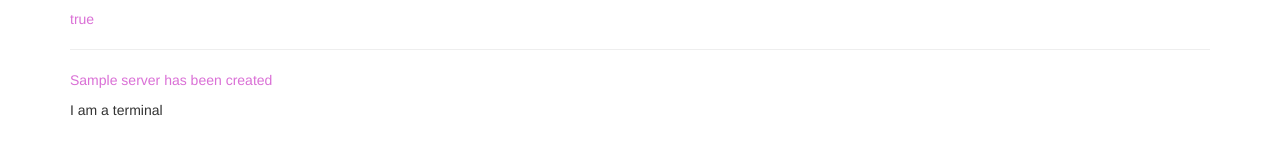
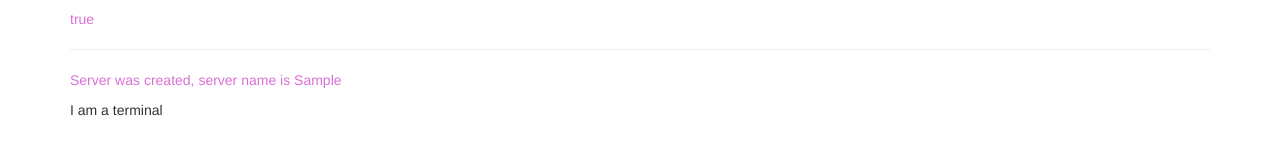
Before and after one commit to jplebold/udemy-class-workshop, an Angular app: page / in a window 1280 px wide. Both pictures are taken after typing "Sample" into the empty fields and a click on the button "Add Server". Shown: the part 448-602 px from the top of the page. Built offline with nearby package versions, Linux system fonts and the light colour scheme.

Commit message:
first use of directives, using angulars *ngIf directive. also contains ng-template angular element. *ngIf structural directive uses the ng-template to show content when the *ngIf is false.

```diff
--- a/src/app/servers/servers.component.html
+++ b/src/app/servers/servers.component.html
@@ -32,4 +32,8 @@
 <hr />
 <p [innerText]="allowNewServer">will this show up? turns out no it will not.</p>
 <hr />
-<p>{{ serverCreationStatus }}</p>
+<!-- <p>{{ serverCreationStatus }}</p> -->
+<p *ngIf="serverCreated; else noServer">Server was created, server name is {{ serverName }}</p>
+<ng-template #noServer>
+    <p>No server was created</p>
+</ng-template>
--- a/src/app/servers/servers.component.ts
+++ b/src/app/servers/servers.component.ts
@@ -9,6 +9,7 @@
   private allowNewServer: boolean = false;
   serverCreationStatus: string = 'No server was created';
   serverName: string = "default_text";
+  serverCreated: boolean = false;
 
   constructor() {
     setTimeout(() => {
@@ -18,6 +19,7 @@
 
   onCreateServer() {
     this.serverCreationStatus = this.serverName + " server has been created";
+    this.serverCreated = true;
   }
 
   onUpdateServerName(event: Event) {
```
